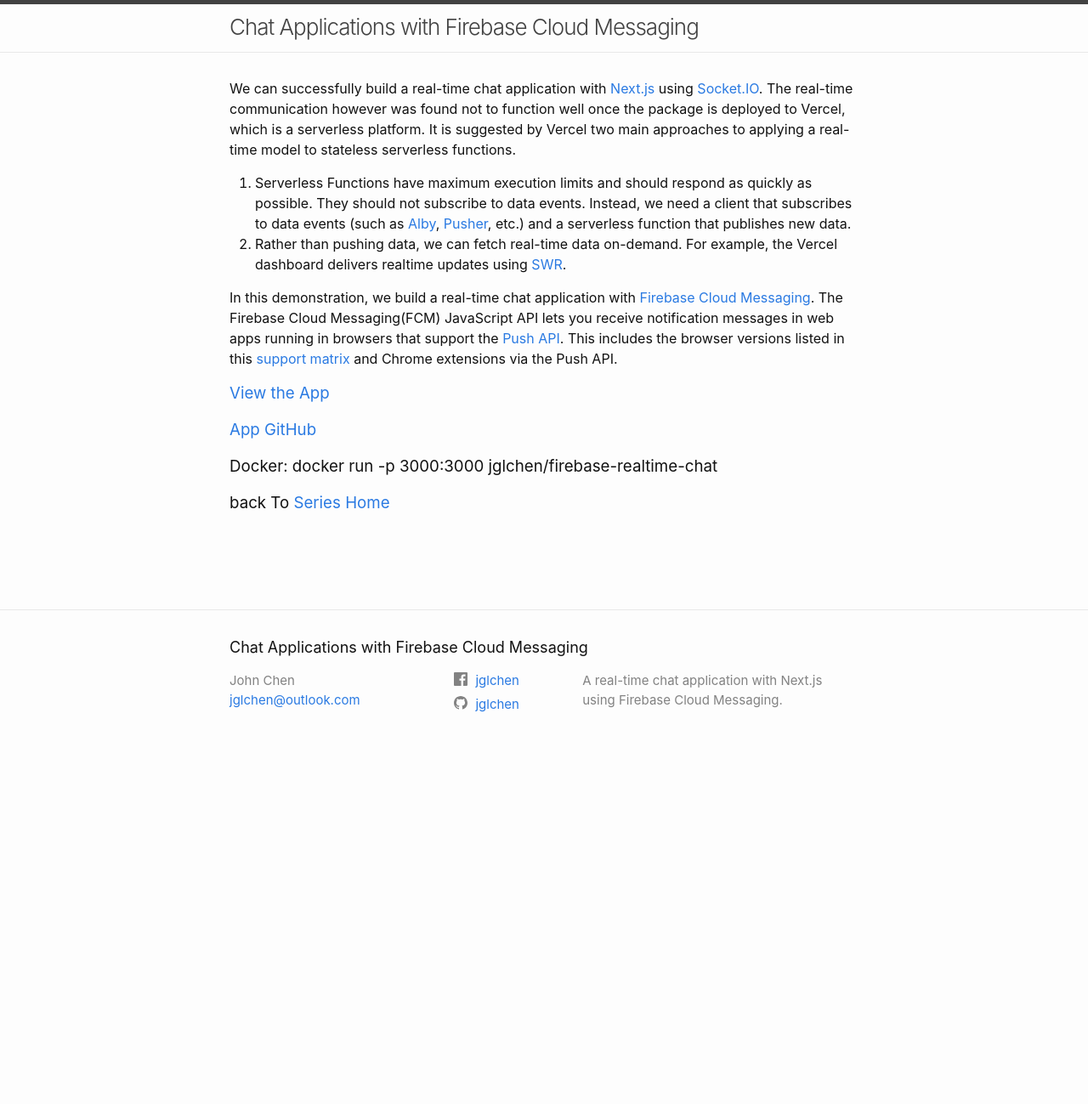
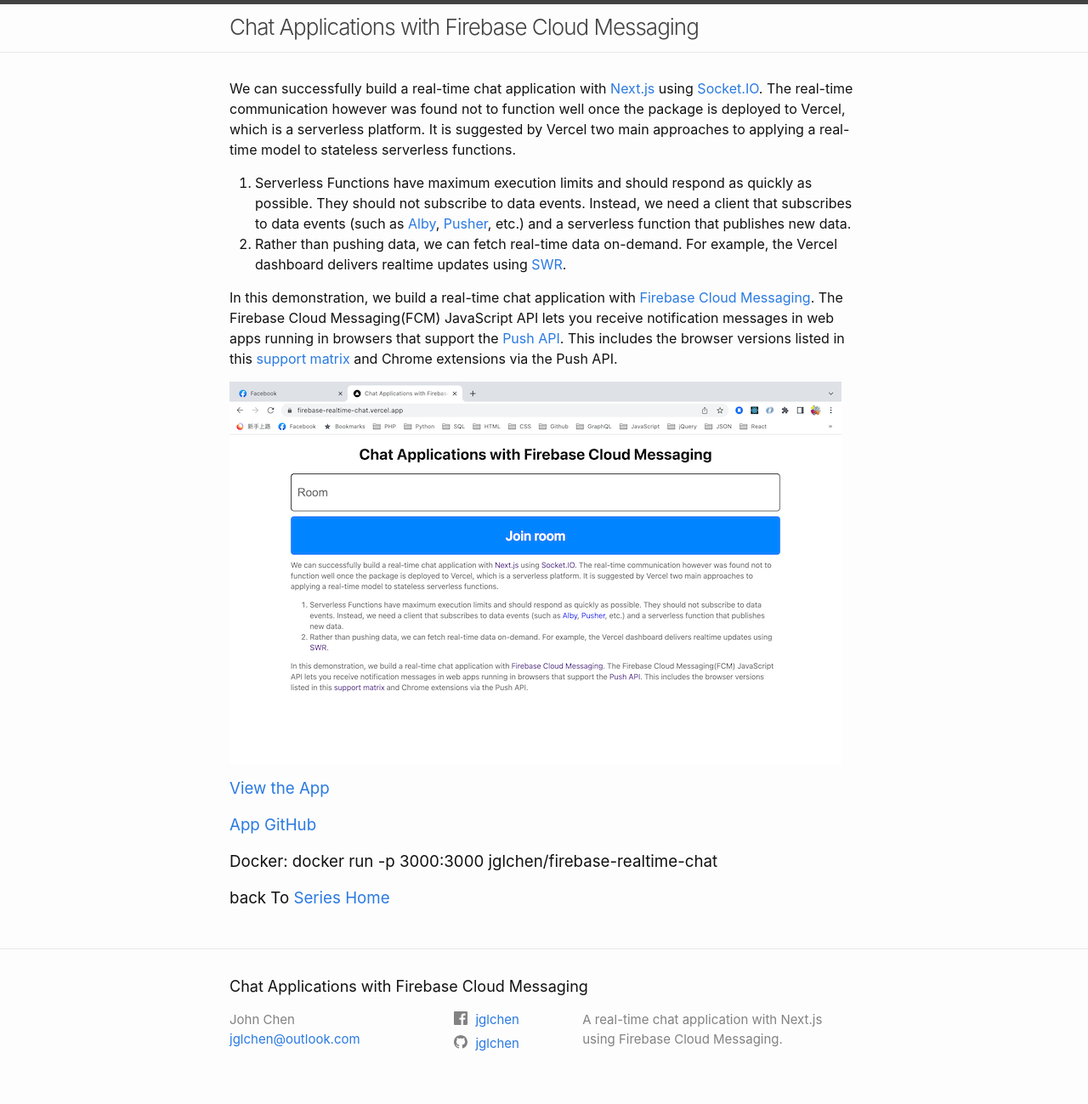
Before and after one commit to jglchen/firebase-realtime-chat, a Jekyll site: the page built from index.md, in a window 1280 px wide. Shown: the whole page at 85% size. Built offline with Jekyll 4.4.1, drawn with Linux system fonts in a browser that asks for light colours; before the commit the page ends 900 px from its top, so only the background shows below that.

Commit message:
Update index.md

```diff
--- a/index.md
+++ b/index.md
@@ -15,6 +15,7 @@
 
 In this demonstration, we build a real-time chat application with [Firebase Cloud Messaging](https://firebase.google.com/products/cloud-messaging). The Firebase Cloud Messaging(FCM) JavaScript API lets you receive notification messages in web apps running in browsers that support the [Push API](https://www.w3.org/TR/push-api/). This includes the browser versions listed in this [support matrix](https://caniuse.com/push-api) and Chrome extensions via the Push API.
 
+[![firebase-realtime-chat-screenshot](/images/firebase-realtime-chat-screenshot.png)](https://firebase-realtime-chat.vercel.app)
 
 ### [View the App](https://firebase-realtime-chat.vercel.app)
 ### [App GitHub](https://github.com/jglchen/firebase-realtime-chat)
```
Also changed, not shown: images/firebase-realtime-chat-screenshot.png (added).
